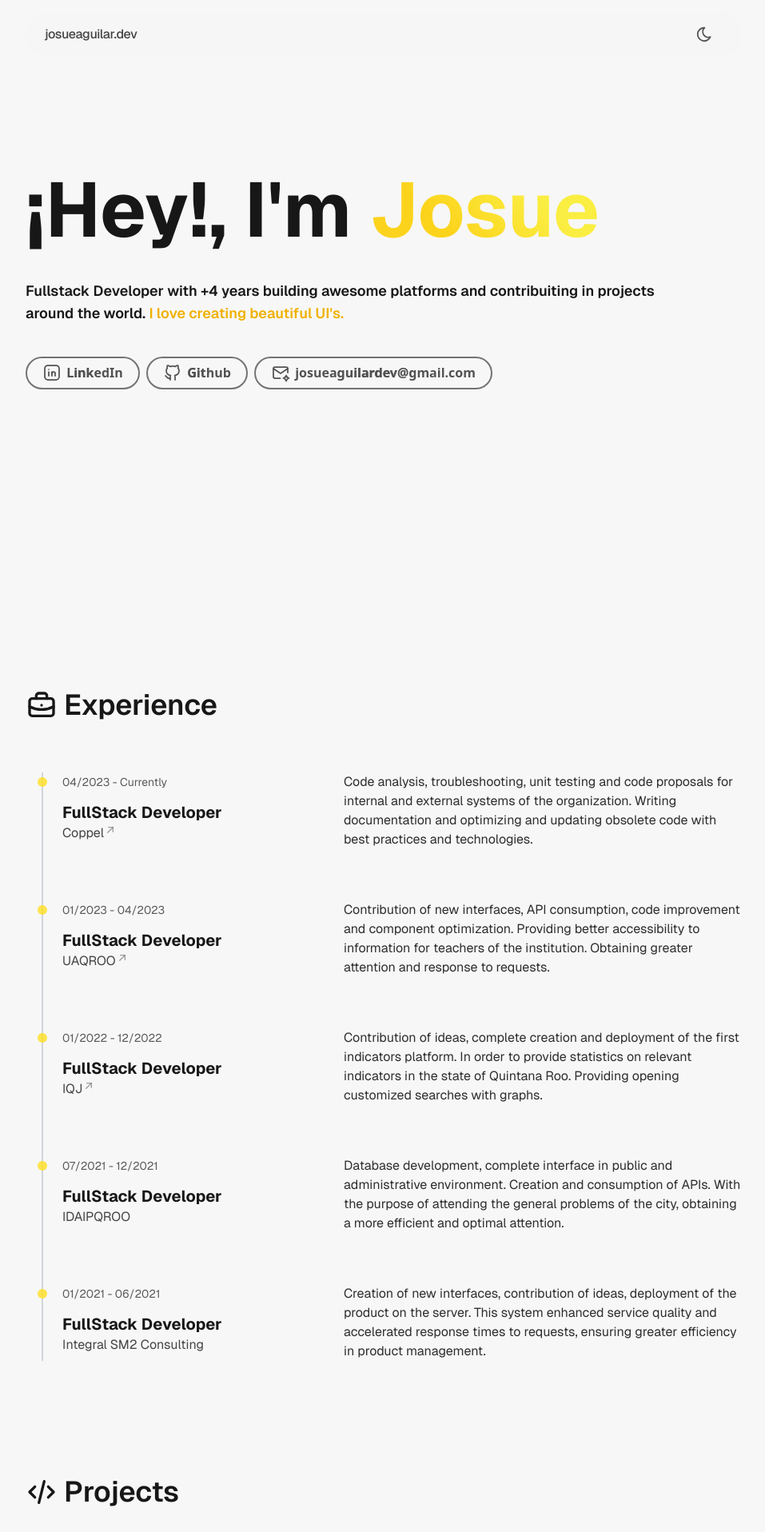
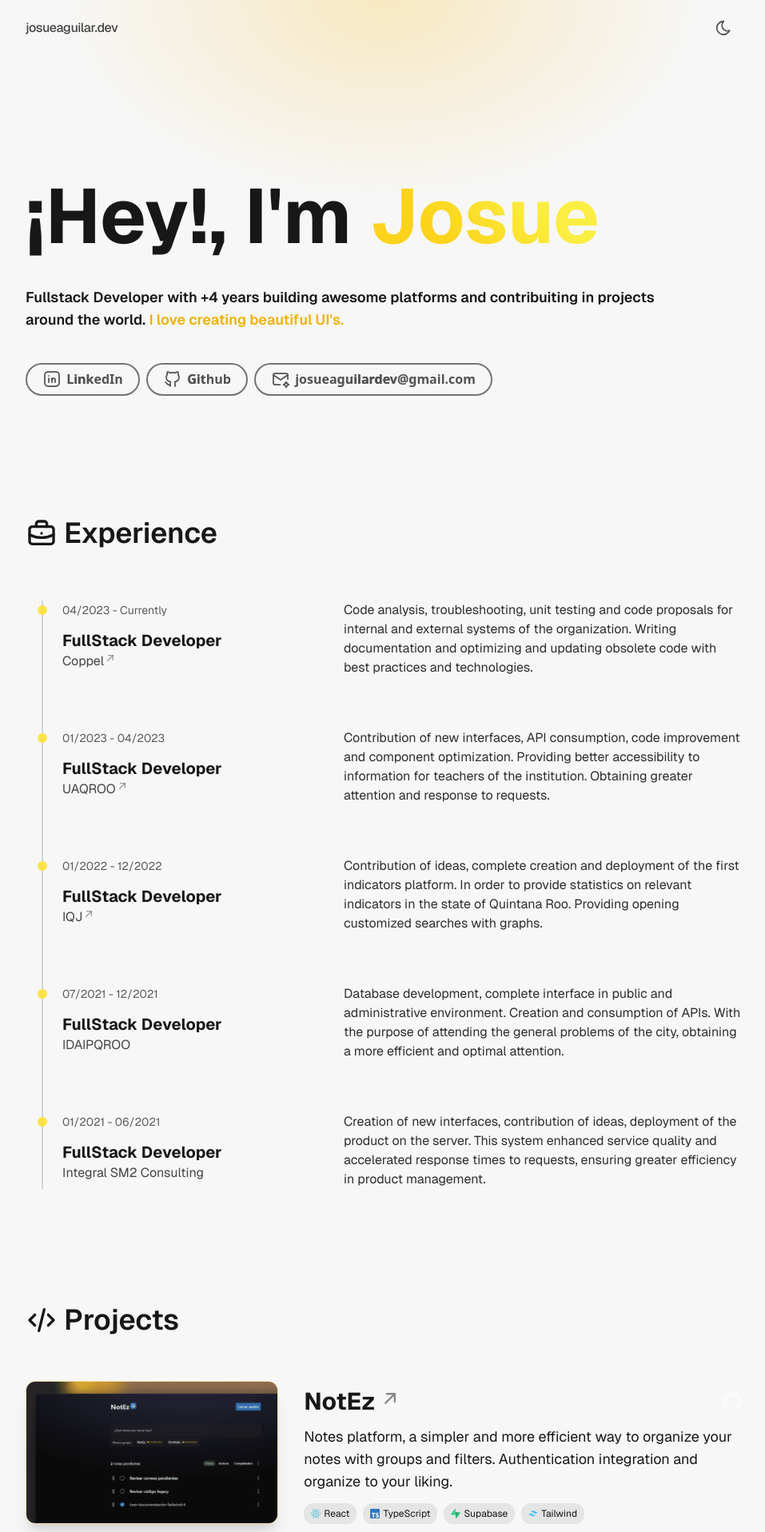
Before and after one commit to josueaguilarr/josueaguilar.dev, an Astro site: page / in a window 1280 px wide. Shown: the top 1916 px of the page at 80% size, without its empty margins (160-1117 px from the left). Built offline with nearby package versions, Linux system fonts and the light colour scheme; Astro itself is replaced by a stand-in of ours.

Commit message:
feat: Refactor layout and component styles for improved responsiveness and visual consistency

```diff
--- a/src/components/AboutMe.astro
+++ b/src/components/AboutMe.astro
@@ -4,7 +4,7 @@ import ShinyButton from "./ShinyButton.astro";
 import { CONTACTS } from "@/utils/data";
 ---
 
-<Container className="sm:min-h-screen sm:pt-38 pt-20 py-32">
+<Container className="sm:py-38 py-32">
   <div class="flex flex-col gap-10">
     <p
       class="flex sm:text-8xl text-7xl font-geist font-bold text-default-dark dark:text-default-light group"
--- a/src/components/Experience.astro
+++ b/src/components/Experience.astro
@@ -6,7 +6,7 @@ import Arrow from "@icons/Arrow.svg";
 import { EXPERIENCES } from "@/utils/data";
 ---
 
-<Container className="min-h-screen mb-36">
+<Container className="mb-36">
   <TitleSection Icon={Briefcase}>Experience</TitleSection>
 
   <ol
--- a/src/components/Header.astro
+++ b/src/components/Header.astro
@@ -3,10 +3,10 @@ import ThemeToggle from "@components/ThemeToggle.astro";
 import Container from "./Container.astro";
 ---
 
-<Container className="sticky top-2 z-50 pt-2">
-  <nav
-    class="flex justify-between items-center bg-default-light dark:bg-default-dark backdrop-blur-md rounded-full px-6 py-2"
-  >
+<Container
+  className="sticky z-50 py-2 transition-all duration-100 ease-in-out"
+>
+  <nav class="flex justify-between items-center py-2">
     <a
       href="#"
       class="text-md text-default-dark dark:text-default-light flex items-center space-x-2 font-medium tracking-tight opacity-80 transition-opacity duration-300 hover:opacity-100 font-geist"
--- a/src/components/Projects.astro
+++ b/src/components/Projects.astro
@@ -12,18 +12,18 @@ import TitleSection from "./TitleSection.astro";
 
   {
     PROJECTS.map(({ title, description, tags, image, github, link }) => (
-      <div class="flex lg:flex-row sm:flex-col flex-col mb-20 sm:mb-14 font-geist group/card">
-        <div class="w-full sm:min-w-1/2 pb-2 sm:pb-0 sm:pe-4">
-          <div class="relative flex flex-col items-center col-span-6 row-span-5 gap-8 transition duration-500 ease-in-out transform shadow-xl overflow-clip rounded-xl md:group-hover/card:-translate-y-1 md:group-hover/card:shadow-2xl border border-yellow-500/30 lg:hover:border-yellow-700 lg:hover:bg-yellow-800/50">
+      <div class="flex flex-col md:flex-row mb-12 font-geist group/card md:gap-x-8">
+        <div class="">
+          <div class="md:max-w-md relative flex flex-col items-center col-span-6 row-span-5 gap-8 transition duration-500 ease-in-out transform shadow-xl overflow-clip rounded-xl md:group-hover/card:-translate-y-1 md:group-hover/card:shadow-2xl border border-yellow-500/30 lg:hover:border-yellow-700 lg:hover:bg-yellow-800/50">
             <img
               alt={title}
-              class="object-cover object-top w-full h-56 transition duration-500 sm:h-full md:scale-110 md:group-hover/card:scale-105"
+              class="object-cover object-top transition duration-500 md:scale-110 md:group-hover/card:scale-105"
               src={image}
             />
           </div>
         </div>
 
-        <div class="min-w-1/2 flex flex-col justify-between pt-2 sm:pt-0 sm:ps-4">
+        <div class="flex flex-col justify-between pt-2">
           <div class="flex justify-between items-center">
             {link ? (
               <a
@@ -56,7 +56,7 @@ import TitleSection from "./TitleSection.astro";
             {tags.map((tech) => (
               <li>
                 <span
-                  class={`flex gap-x-1 items-center border bg-neutral-400/70 text-neutral-900 border-neutral-400/80 dark:bg-neutral-800/60 dark:border-neutral-800 dark:text-neutral-300 rounded-xl text-xs py-1 px-2`}
+                  class={`flex gap-x-1 items-center border bg-neutral-200 text-neutral-900 border-neutral-200/60 dark:bg-neutral-800/60 dark:border-neutral-800 dark:text-neutral-300 rounded-xl text-xs py-1 px-2`}
                 >
                   <tech.icon class="size-3" />
                   {tech.name}
--- a/src/layouts/Layout.astro
+++ b/src/layouts/Layout.astro
@@ -16,7 +16,18 @@ import "../global.css";
     <title>Josué Aguilar - Software Engineer</title>
   </head>
   <body>
-    <main class="bg-neutral-100/80 dark:bg-[#171717] min-h-screen w-full px-4">
+    <main
+      class="bg-neutral-100/80 dark:bg-[#171717] min-h-screen relative w-full px-4"
+    >
+      <div
+        class="fixed inset-0 z-10 pointer-events-none"
+        style={{
+          background:
+            "radial-gradient(ellipse 45% 45% at 50% 0%, rgba(251, 191, 36, 0.25), transparent 70%)",
+        }}
+      >
+      </div>
+
       <slot />
     </main>
   </body>
```
